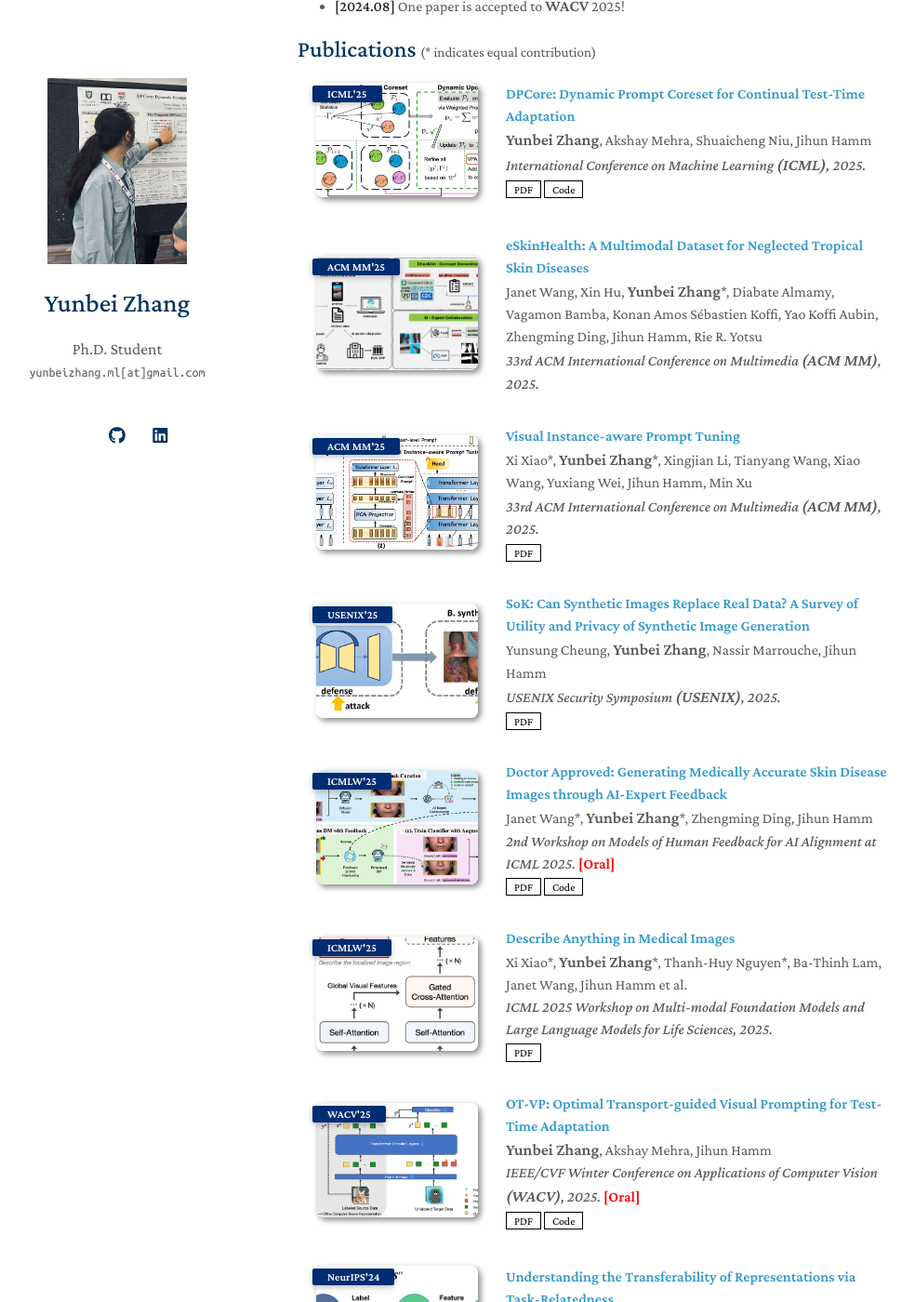
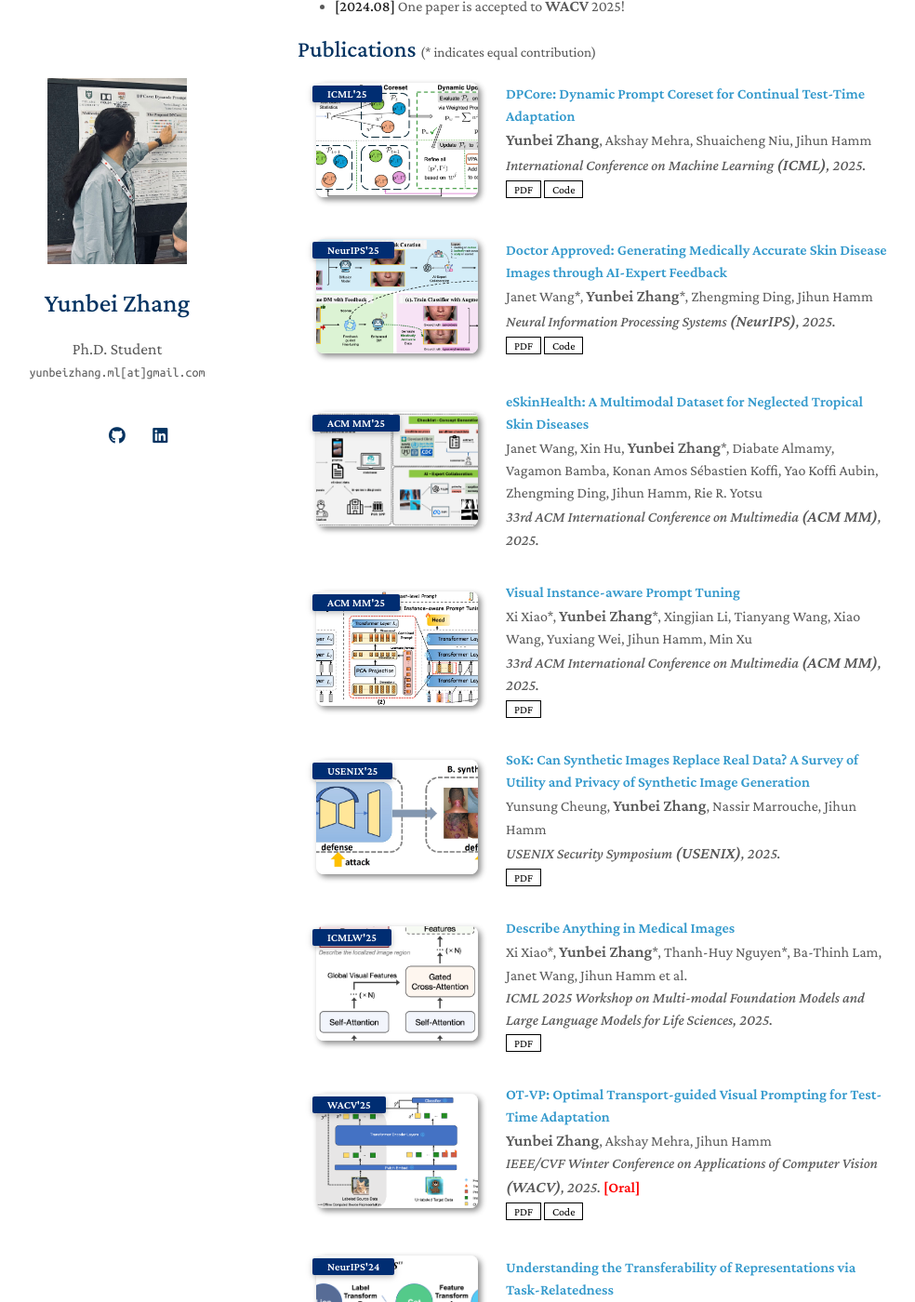
Before and after one commit to yunbeizhang/yunbeizhang.github.io, a Jekyll site: the page built from index.md, in a window 1280 px wide and 1400 px high, scrolled down 700 px. Shown: the whole window at 93% size, without its empty margins (150-1134 px from the left). Built offline with Jekyll 4.4.1, drawn with Linux system fonts in a browser that asks for light colours; a style sheet for code colours, icons or effects is not loaded; our own code applies the rules of GitHub Pages for plain Markdown files.

Commit message:
Update publications.yml

```diff
--- a/_data/publications.yml
+++ b/_data/publications.yml
@@ -8,6 +8,14 @@ main:
     code: https://github.com/yunbeizhang/DPCore
     image: ./assets/img/dpcore_fig.png
     # notes: Preprint, under review.
+
+  - title: "Doctor Approved: Generating Medically Accurate Skin Disease Images through AI-Expert Feedback"
+    authors: "Janet Wang*, <span style='font-size: 1.1em; font-weight: bold;'>Yunbei Zhang</span>*,  Zhengming Ding, Jihun Hamm"
+    conference_short: NeurIPS'25
+    conference: "Neural Information Processing Systems <span style='font-size: 1.1em; font-weight: bold;'>(NeurIPS)</span>, 2025."
+    pdf: https://arxiv.org/pdf/2506.12323
+    code: https://github.com/janet-sw/MAGIC
+    image: ./assets/img/doctor_approved_fig.png
 
   - title: "eSkinHealth: A Multimodal Dataset for Neglected Tropical Skin Diseases"
     authors: "Janet Wang, Xin Hu, <span style='font-size: 1.1em; font-weight: bold;'>Yunbei Zhang</span>*, Diabate Almamy, Vagamon Bamba, Konan Amos Sébastien Koffi, Yao Koffi Aubin, Zhengming Ding, Jihun Hamm, Rie R. Yotsu"
@@ -34,14 +42,6 @@ main:
     pdf: https://www.arxiv.org/pdf/2506.19360
     code:
     image: ./assets/img/sok_fig.jpg
-
-  - title: "Doctor Approved: Generating Medically Accurate Skin Disease Images through AI-Expert Feedback"
-    authors: "Janet Wang*, <span style='font-size: 1.1em; font-weight: bold;'>Yunbei Zhang</span>*,  Zhengming Ding, Jihun Hamm"
-    conference_short: ICMLW'25
-    conference: "2nd Workshop on Models of Human Feedback for AI Alignment at ICML 2025. <span style='font-size: 1.0em; font-style: normal; font-weight: bold; color: Red;'>[Oral]</span>"
-    pdf: https://arxiv.org/pdf/2506.12323
-    code: https://github.com/janet-sw/MAGIC
-    image: ./assets/img/doctor_approved_fig.png
 
   - title: "Describe Anything in Medical Images"
     authors: "Xi Xiao*, <span style='font-size: 1.1em; font-weight: bold;'>Yunbei Zhang</span>*, Thanh-Huy Nguyen*, Ba-Thinh Lam, Janet Wang, Jihun Hamm et al." # Tianyang Wang, Xingjian Li, Xiao Wang, Hao Xu, Tianming Liu, Min Xu
```
